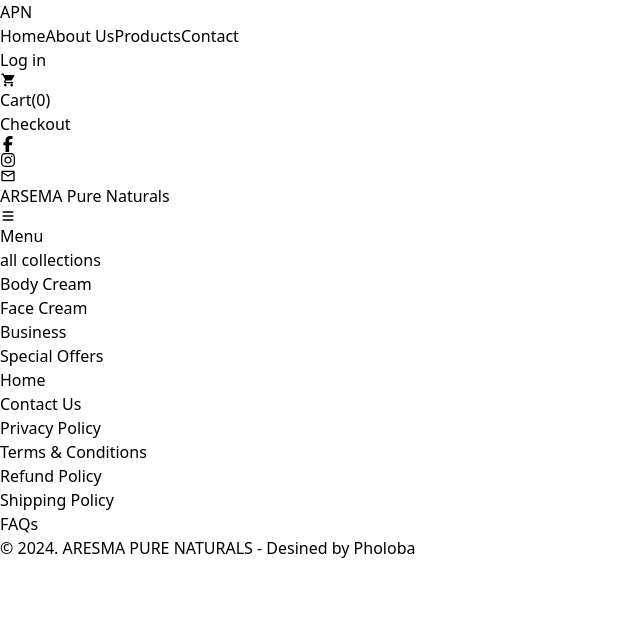
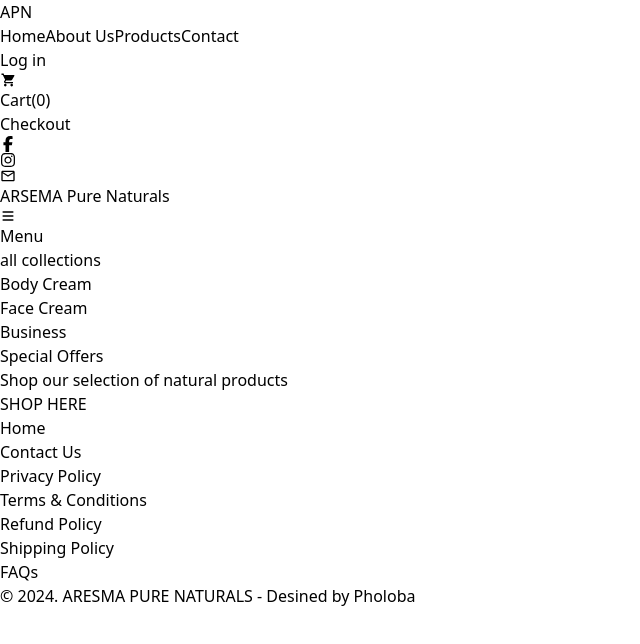
Before and after one commit to BlarQ/Arsema, a Next.js app: page / in a window 1280 px wide. Shown: the top 644 px of the page, without its empty margins (0-640 px from the left). Built offline with nearby package versions, Linux system fonts and the light colour scheme.

Commit message:
feat: added banner

```diff
--- /dev/null
+++ b/src/app/components/Banner.jsx
@@ -0,0 +1,24 @@
+import Link from 'next/link';
+import React from 'react';
+
+const Banner = () => {
+  return (
+    <section className='px-[5%] py-10'>
+      <div className='bg-[url(/bannerImg.jpg)] flex items-center pt-20 min-h-[50vh] sm:min-h-screen bg-cover bg-no-repeat rounded'>
+        <div className='flex items-start flex-col px-[5%] w-full md:w-[60%] gap-4'>
+          <p className='text-4xl md:text-6xl text-[#4a6b92] font-semibold'>
+            Shop our selection of natural products
+          </p>
+          <Link
+            className='px-4 py-3 border bg-[#f2efea] shadow hover:shadow-none hover:text-[#4a6b92] duration-300 rounded'
+            href={'/'}
+          >
+            SHOP HERE
+          </Link>
+        </div>
+      </div>
+    </section>
+  );
+};
+
+export default Banner;
--- a/src/app/components/Hero.jsx
+++ b/src/app/components/Hero.jsx
@@ -28,7 +28,7 @@
     return (
         <section>
             {/* Main Grid with Heading and Social Icons */}
-            <div className='grid grid-cols-1 sm:grid-cols-[90%_10%] items-center mx-[5%] my-4 p-10 gap-4'>
+            <div className='grid grid-cols-1 sm:grid-cols-[90%_10%] items-center mx-[5%] my-4 p-10 gap-4 pt-32'>
                 {/* Social Icons */}
                 <div className='flex justify-center sm:justify-end space-x-4 order-1 sm:order-2'>
                     {socials.map((item) => (
@@ -40,7 +40,7 @@
 
                 {/* Heading */}
                 <div className='order-2 sm:order-1'>
-                    <h2 className='text-6xl'>ARSEMA Pure Naturals</h2>
+                    <h2 className='text-6xl text-[#4a6b92]'>ARSEMA Pure Naturals</h2>
                 </div>
             </div>
 
--- a/src/app/layout.jsx
+++ b/src/app/layout.jsx
@@ -25,7 +25,7 @@
       <body
         className={`${geistSans.variable} ${geistMono.variable} antialiased`}
       >
-        <div>
+        <div className="fixed inset-x-0 top-0">
           <Header />
           <BottomHeader />
         </div>
--- a/src/app/page.jsx
+++ b/src/app/page.jsx
@@ -3,11 +3,13 @@
 import BottomHeader from "./components/BottomHeader";
 import Hero from "./components/Hero";
 import Footer from "./components/Footer";
+import Banner from "./components/Banner";
 
 export default function Home() {
   return (
     <div>
       <Hero />
+      <Banner />
       <Footer />
     </div>
   );
```
Also changed, not shown: public/bannerImg.jpg (added).
